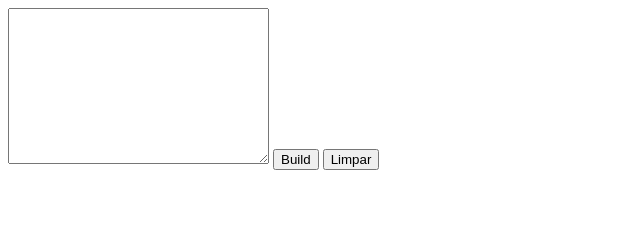
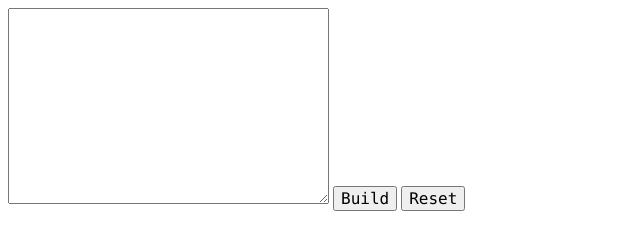
Before and after one commit to lnmunhoz/LexicalAnalyzer, a plain HTML site: page index.html in a window 1280 px wide. Shown: the whole page, without its empty margins (0-640 px from the left). Drawn offline with Linux system fonts and the light colour scheme.

Commit message:
Reset button and styles

```diff
--- a/index.html
+++ b/index.html
@@ -2,25 +2,32 @@
 <html lang="en">
 <head>
   <meta charset="UTF-8">
-  <title></title>
+  <title>Analisador Lexico</title>
+  <style>
+  textarea, button{
+    font-size:16px;
+    font-family: 'Consolas';
+  }
+  </style>
 </head>
 <body>
-<form>
-<textarea name="input" id="input" cols="30" rows="10"></textarea>
-<button type="button" id="build" onclick="build()">Build</button>
-<button type="reset"> Limpar </button>
-</form>
+  <form action="#">
+    <textarea name="input" id="input" cols="30" rows="10"></textarea>
+    <button type="button" onclick="build()">Build</button>
+    <button type="reset" value="reset">Reset</button>
+  </form>
 
-<script src="transitionTable.js"></script>
-<script>
-
+  <script src="transitionTable.js"></script>
+  <script>
   function build(){
     var input = document.getElementById('input').value;
 
     window.LexicalAnalyzer.run(input);
     window.LexicalAnalyzer.buildResults();
   }
-</script>
+
+
+  </script>
 </body>
 
 </html>
```
